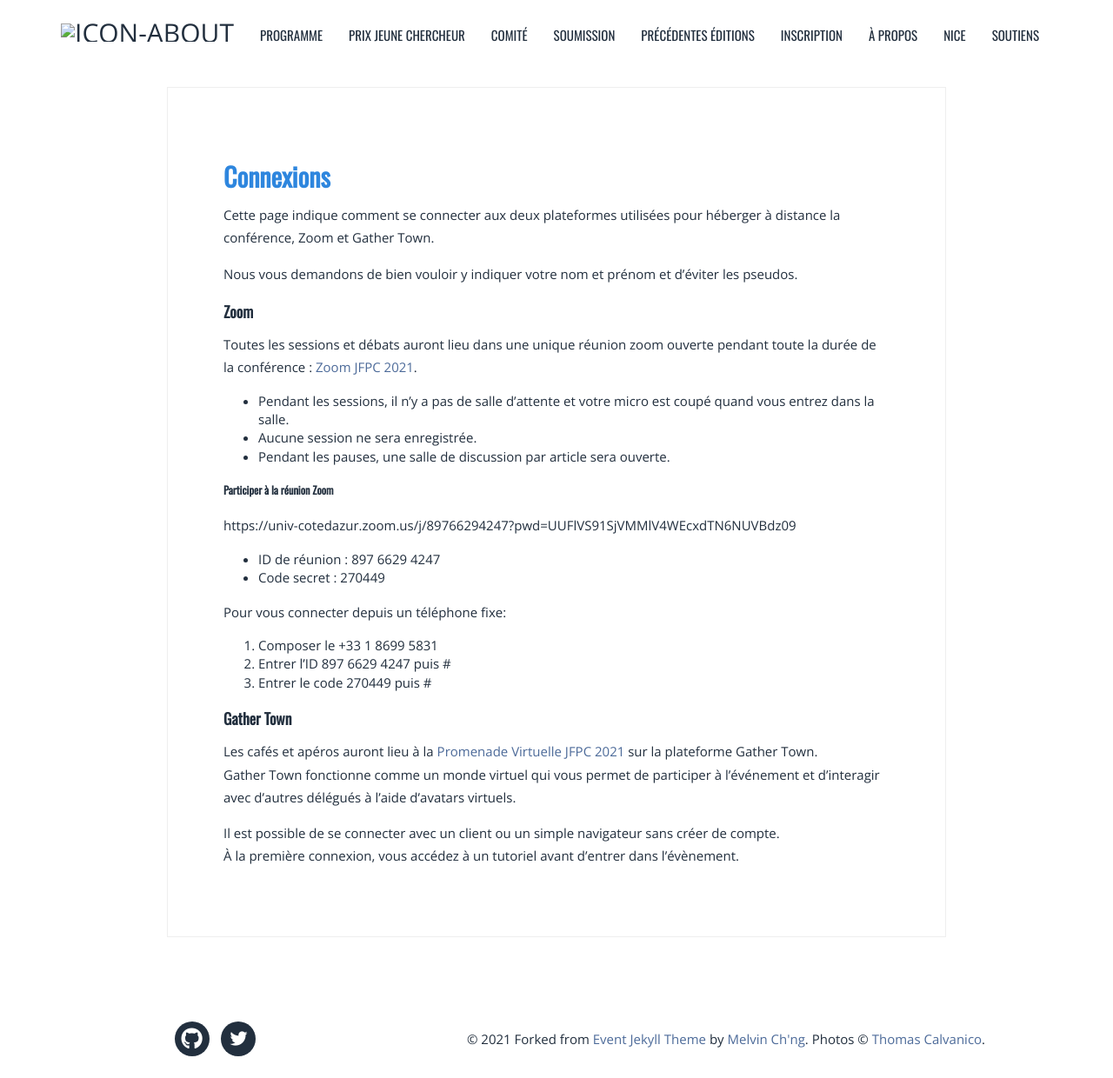
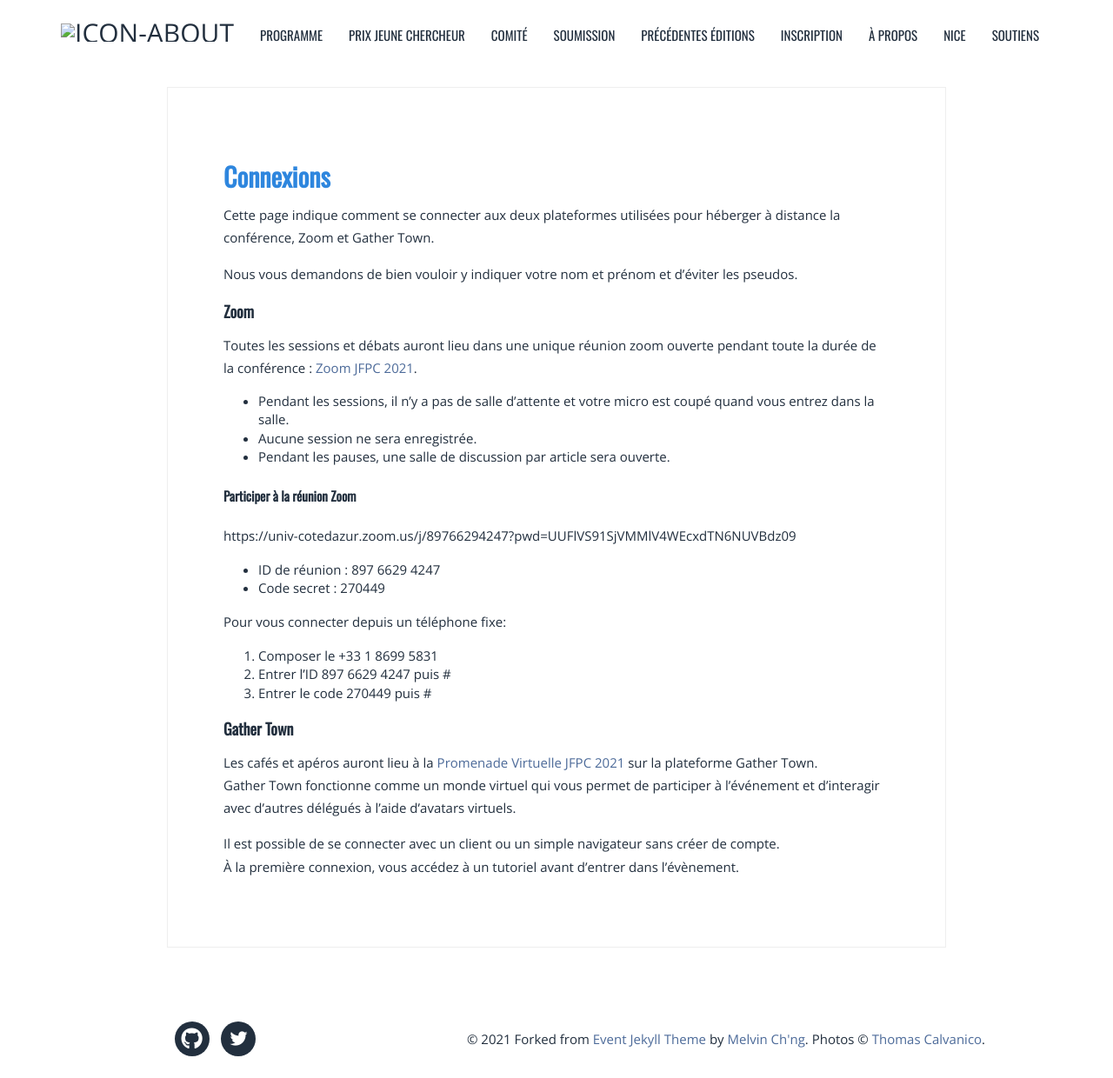
Before and after one commit to mpelleau/jfpc2021, a Jekyll site: the page built from _pages/connexions.md, in a window 1280 px wide and 1240 px high. Shown: the whole window at 87% size. Built offline with Jekyll 4.4.1, drawn with Linux system fonts in a browser that asks for light colours; nearby versions of some CDN libraries.

Commit message:
change css

```diff
--- a/css/agency.css
+++ b/css/agency.css
@@ -158,8 +158,12 @@ h6 {
     color: var(--primary);
 }
 
-h4 {
+h3, h4 {
 	font-size: 120%;
+}
+
+h5 {
+	font-size: 100%;
 }
 
 @media (min-width: 768px) {
```
Also changed, not shown: _pages/about.md (+1 -1 lines).
